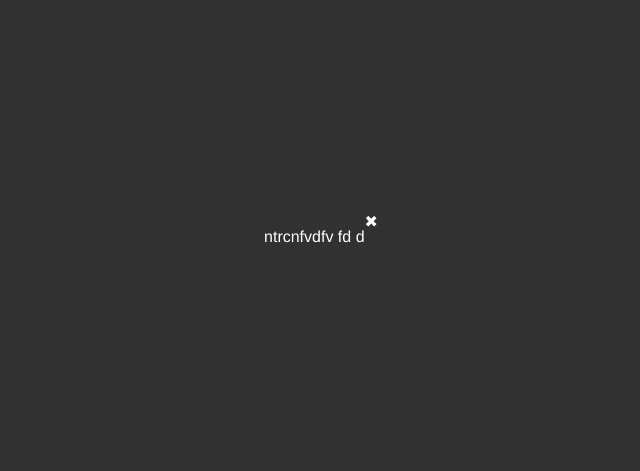
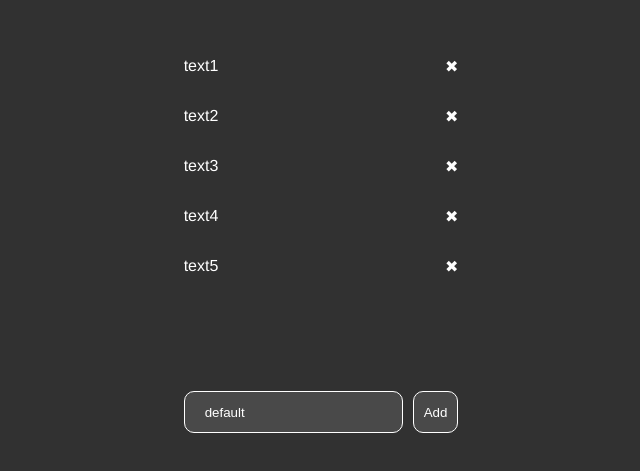
Before and after one commit to VladislavVB/ToDoList, a Vue app: page / in a window 1280 px wide. Shown: the part 163-634 px from the top of the page, without its empty margins (319-959 px from the left). Built offline with nearby package versions, Linux system fonts and the light colour scheme.

Commit message:
add & remove items

```diff
--- a/src/App.vue
+++ b/src/App.vue
@@ -1,12 +1,54 @@
 <template>
-  <div class="content-body">
-    <div class="content-body-item"><p>ntrcnfvdfv fd d</p><div class="close">✖</div></div>
+  <div>
+    <div class="content-body">
+      <div
+        v-for="item in listItems"
+        :key="item"
+        class="content-body-item"
+      >
+        <p>{{ item.title }}</p>
+        <div @click="itemDelite(item)" class="close">✖</div>
+      </div>
+    </div>
+    <div class="content-add">
+      <input
+        @keydown.enter="addItem()"
+        v-model="listItemName"
+        type="text"
+        placeholder="text"
+      />
+      <button @click="addItem()">Add</button>
+    </div>
   </div>
 </template>
 
 <script>
 export default {
   name: "App",
+  data() {
+    return {
+      listItemName: "default",
+      listItems: [
+        { title: "text1" },
+        { title: "text2" },
+        { title: "text3" },
+        { title: "text4" },
+        { title: "text5" },
+      ],
+    };
+  },
+  methods: {
+    addItem() {
+      const newItem = {
+        title: this.listItemName
+      };
+      this.listItems.push(newItem)
+      this.listItemName = null;
+    },
+    itemDelite(index) {
+      this.listItems = this.listItems.filter(item => item != index)
+    },
+  },
 };
 </script>
 
@@ -32,7 +74,38 @@ body {
   &-body {
     &-item {
       display: flex;
-
+      align-items: center;
+      justify-content: space-between;
+      .close {
+        margin-left: 20px;
+        cursor: pointer;
+      }
+    }
+  }
+  &-add {
+    margin-top: 100px;
+    display: flex;
+    align-items: center;
+    input {
+      background-color: #494949;
+      padding: 0px 20px;
+      margin-right: 10px;
+      color: #fff;
+      border-radius: 10px;
+      height: 40px;
+      border: 1px solid #fff;
+    }
+    button {
+      display: flex;
+      align-items: center;
+      justify-content: center;
+      height: 42px;
+      background-color: #494949;
+      color: #fff;
+      border: 1px solid #fff;
+      border-radius: 10px;
+      padding: 0px 10px;
+      cursor: pointer;
     }
   }
 }
```
